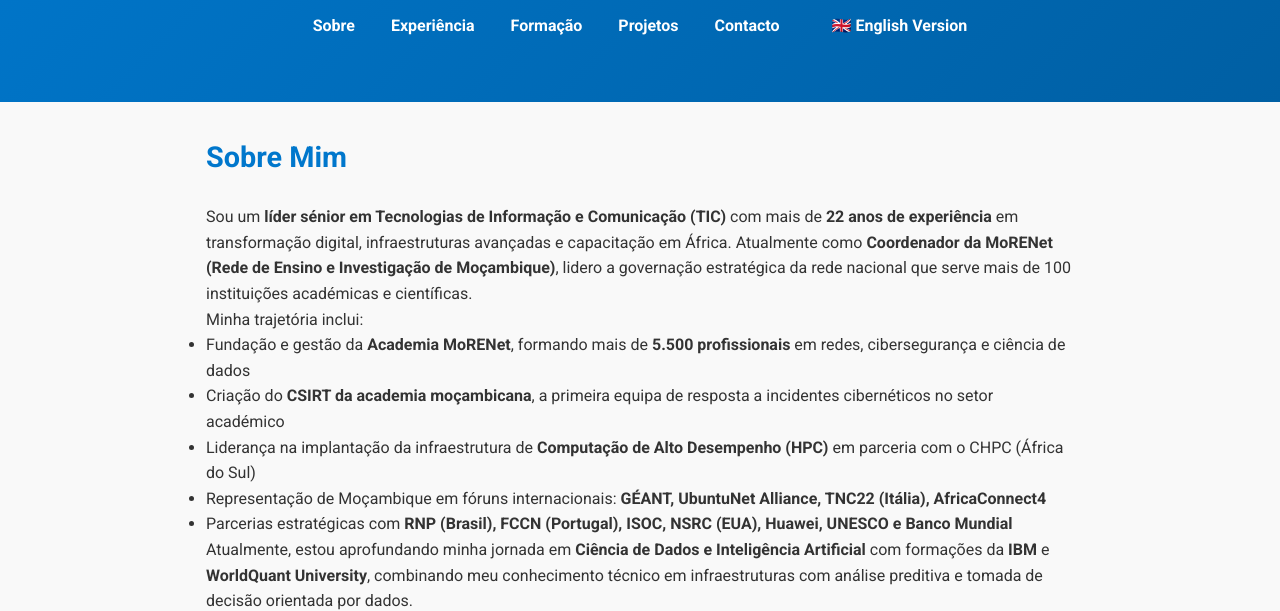
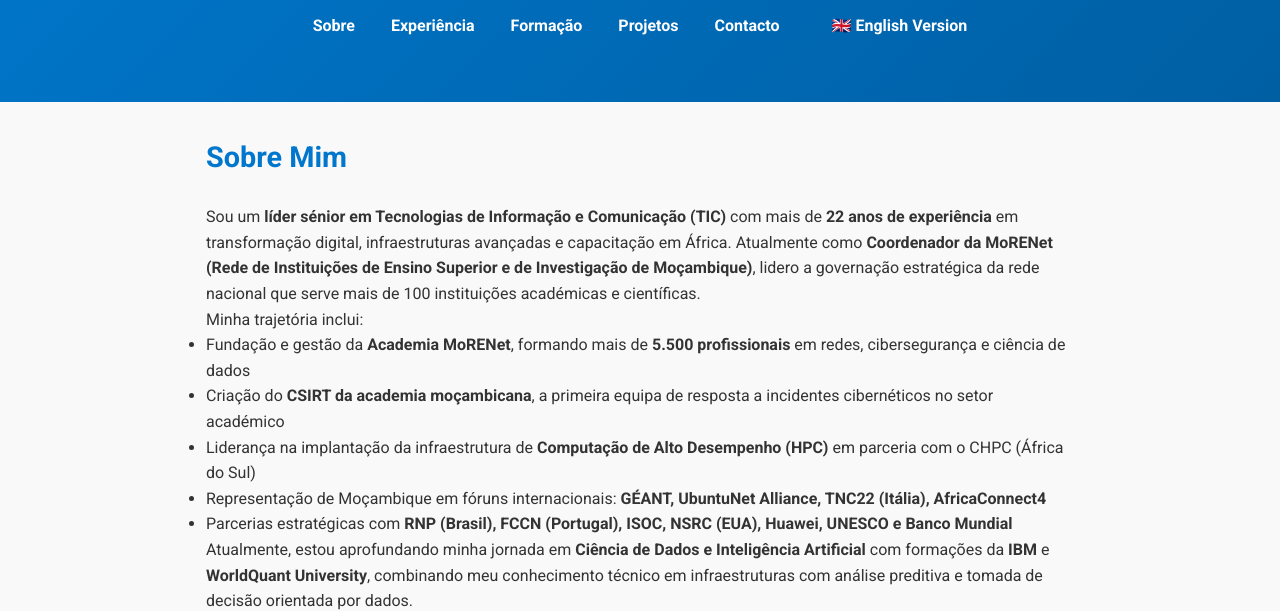
Before and after one commit to MMucelo/MMucelo.github.io, a plain HTML site: page pt/index.html in a window 1280 px wide. Shown: the part 165-776 px from the top of the page. Drawn offline with Linux system fonts and the light colour scheme.

Commit message:
Update index.html

```diff
--- a/pt/index.html
+++ b/pt/index.html
@@ -25,7 +25,7 @@
 
   <section id="sobre" class="container">
     <h2>Sobre Mim</h2>
-    <p>Sou um <strong>líder sénior em Tecnologias de Informação e Comunicação (TIC)</strong> com mais de <strong>22 anos de experiência</strong> em transformação digital, infraestruturas avançadas e capacitação em África. Atualmente como <strong>Coordenador da MoRENet (Rede de Ensino e Investigação de Moçambique)</strong>, lidero a governação estratégica da rede nacional que serve mais de 100 instituições académicas e científicas.</p>
+    <p>Sou um <strong>líder sénior em Tecnologias de Informação e Comunicação (TIC)</strong> com mais de <strong>22 anos de experiência</strong> em transformação digital, infraestruturas avançadas e capacitação em África. Atualmente como <strong>Coordenador da MoRENet (Rede de Instituições de Ensino Superior e de Investigação de Moçambique)</strong>, lidero a governação estratégica da rede nacional que serve mais de 100 instituições académicas e científicas.</p>
 
     <p>Minha trajetória inclui:</p>
     <ul>
```
